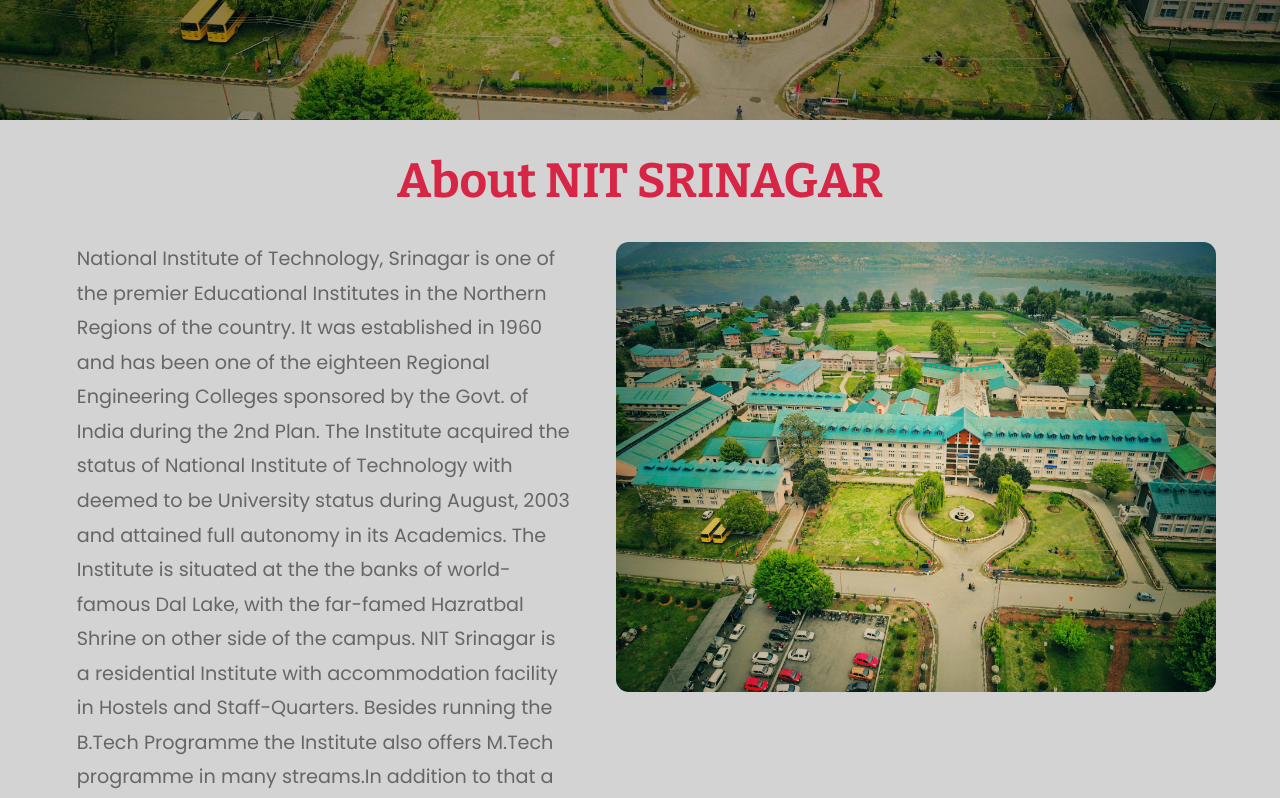
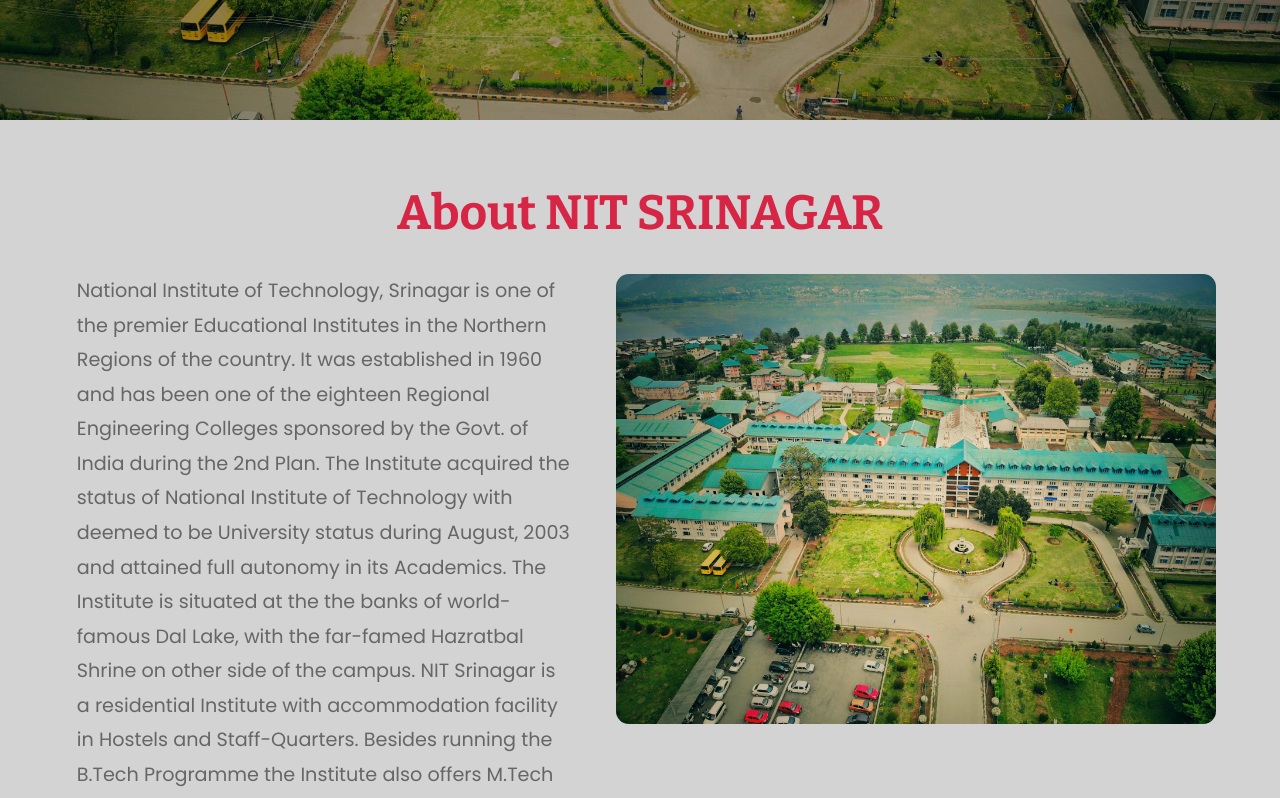
Before and after one commit to Zoyakhatry1/iconic_main, a React (Create React App) app: page /about in a window 1280 px wide. Shown: the part 360-1158 px from the top of the page. Built offline with nearby package versions, Linux system fonts and the light colour scheme; a web font is replaced by a local one.

Commit message:
aboutchangesoverflow

```diff
--- a/src/styles/About.module.css
+++ b/src/styles/About.module.css
@@ -6,7 +6,8 @@
 }
 .about {
   max-width: 2000px;
-  overflow-x: hidden;
+  /* overflow-x: hidden; */
+  margin: 2rem auto;
   padding: 2rem 2rem;
 }
 .heading {
```
